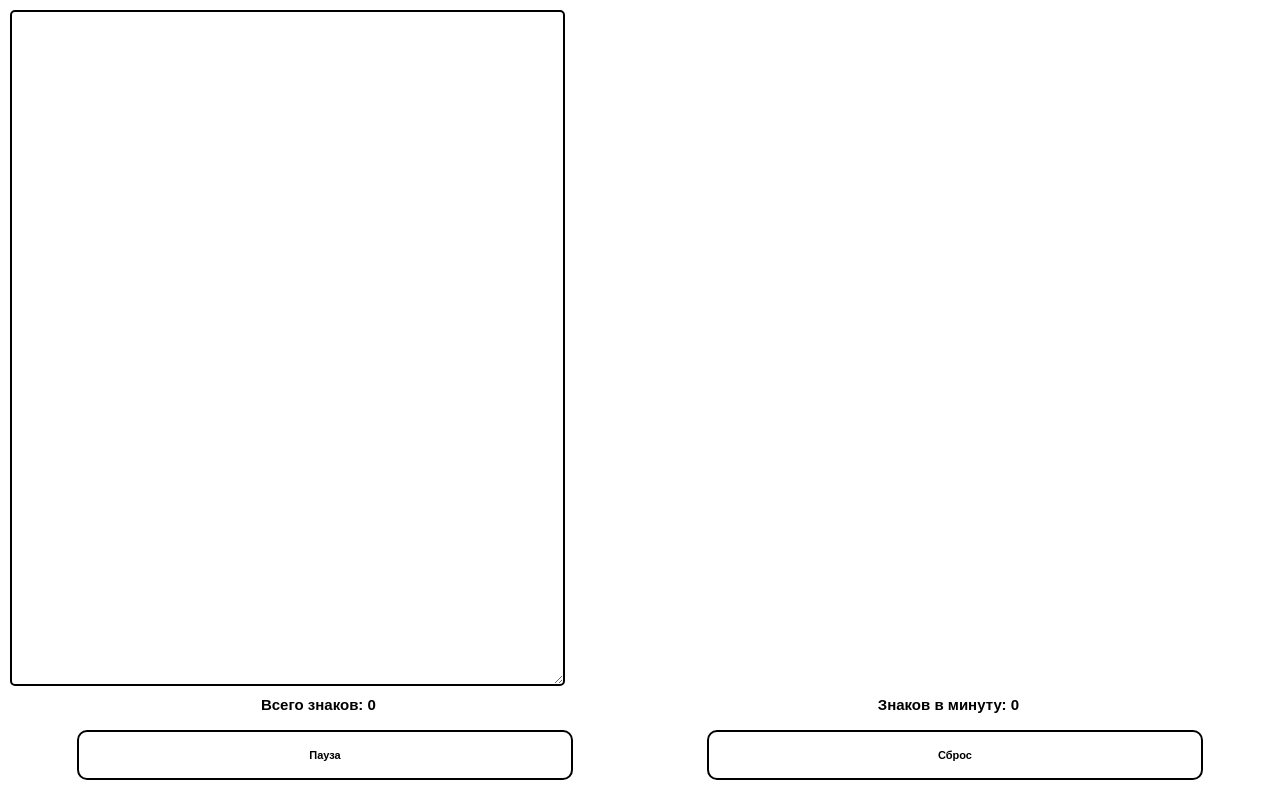
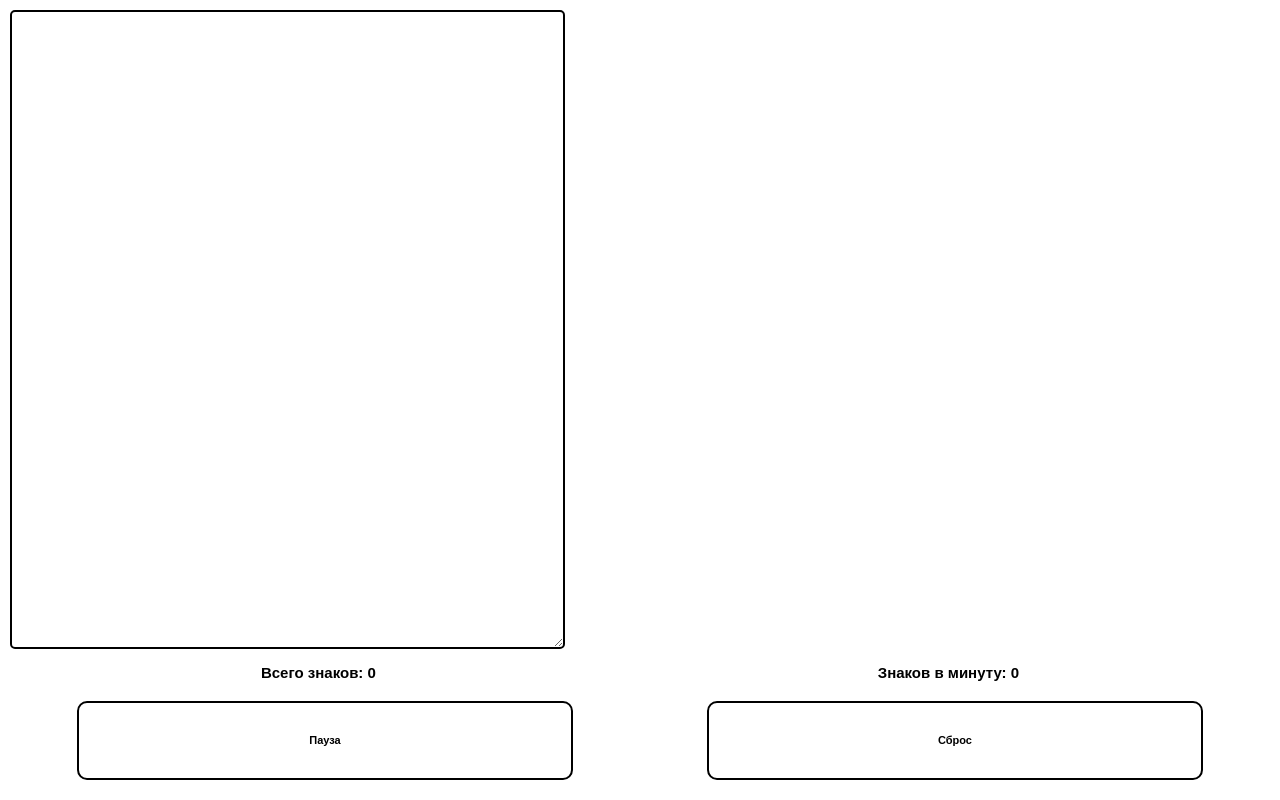
Before and after one commit to Zoytz/tst, a plain HTML site: page index.html in a window 1280 px wide. Drawn offline with Linux system fonts and the light colour scheme.

```diff
--- a/index.css
+++ b/index.css
@@ -13,6 +13,7 @@
   font-family: Arial, Helvetica, sans-serif;
   height: 100%;
   max-width: 100%;
+  gap: 5px;
 }
 
 .form {
@@ -30,7 +31,6 @@
   min-height: 100%;
   border: 2px solid #000;
   border-radius: 5px;
-  height: 100%;
   font-size: 20px;
 }
 
@@ -40,7 +40,7 @@
   justify-content: space-around;
   gap: 20px;
   align-items: center;
-  height: 10%;
+  height: 15%;
 }
 
 .button {
```
